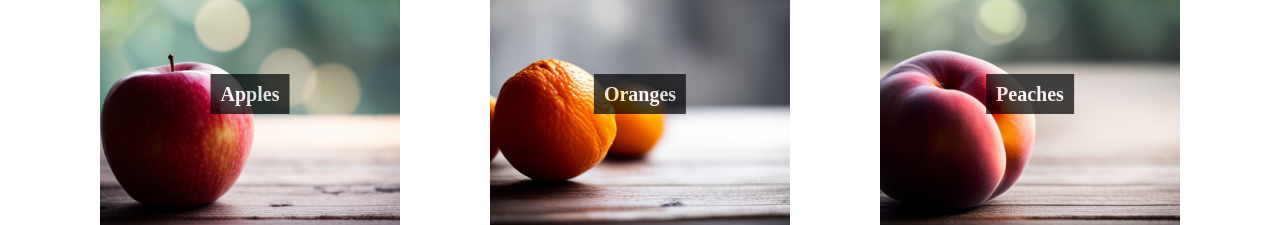
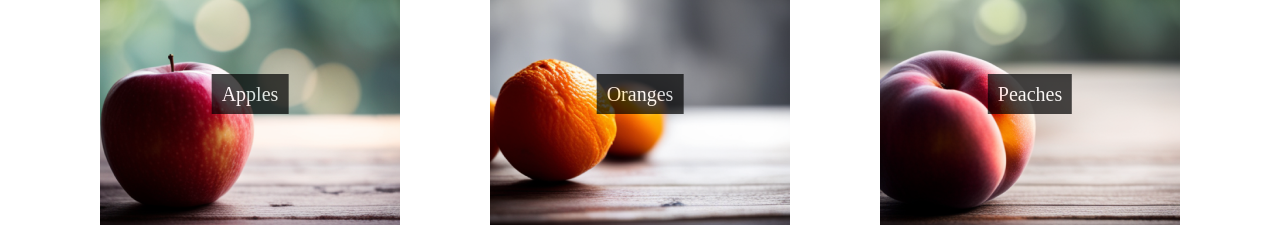
Before and after one commit to kmarinor/farm, a plain HTML site: page index.html in a window 1280 px wide. Shown: the part 444-669 px from the top of the page. Drawn offline with Linux system fonts and the light colour scheme; a web font is replaced by a local one.

Commit message:
styles updated

```diff
--- a/styles.css
+++ b/styles.css
@@ -272,8 +272,6 @@ table {
         opacity: 70%;
         padding: 10px;
         text-align: center;
-        font-size: 20px;
-        font-weight: bold;
     }
 
     footer section {
```
